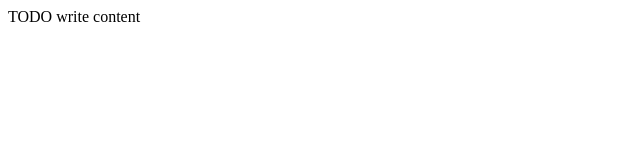
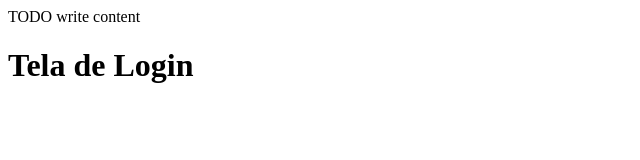
Before and after one commit to joaoplay16/aulagit, a plain HTML site: page web/index.html in a window 1280 px wide. Shown: the whole page, without its empty margins (0-640 px from the left). Drawn offline with Linux system fonts and the light colour scheme.

Commit message:
2 Commit do Projeto-JAVAWEB

```diff
--- a/web/index.html
+++ b/web/index.html
@@ -12,5 +12,7 @@ and open the template in the editor.
     </head>
     <body>
         <div>TODO write content</div>
-    </body>
+
+<h1> Tela de Login </h1>
+</body>
 </html>
```
